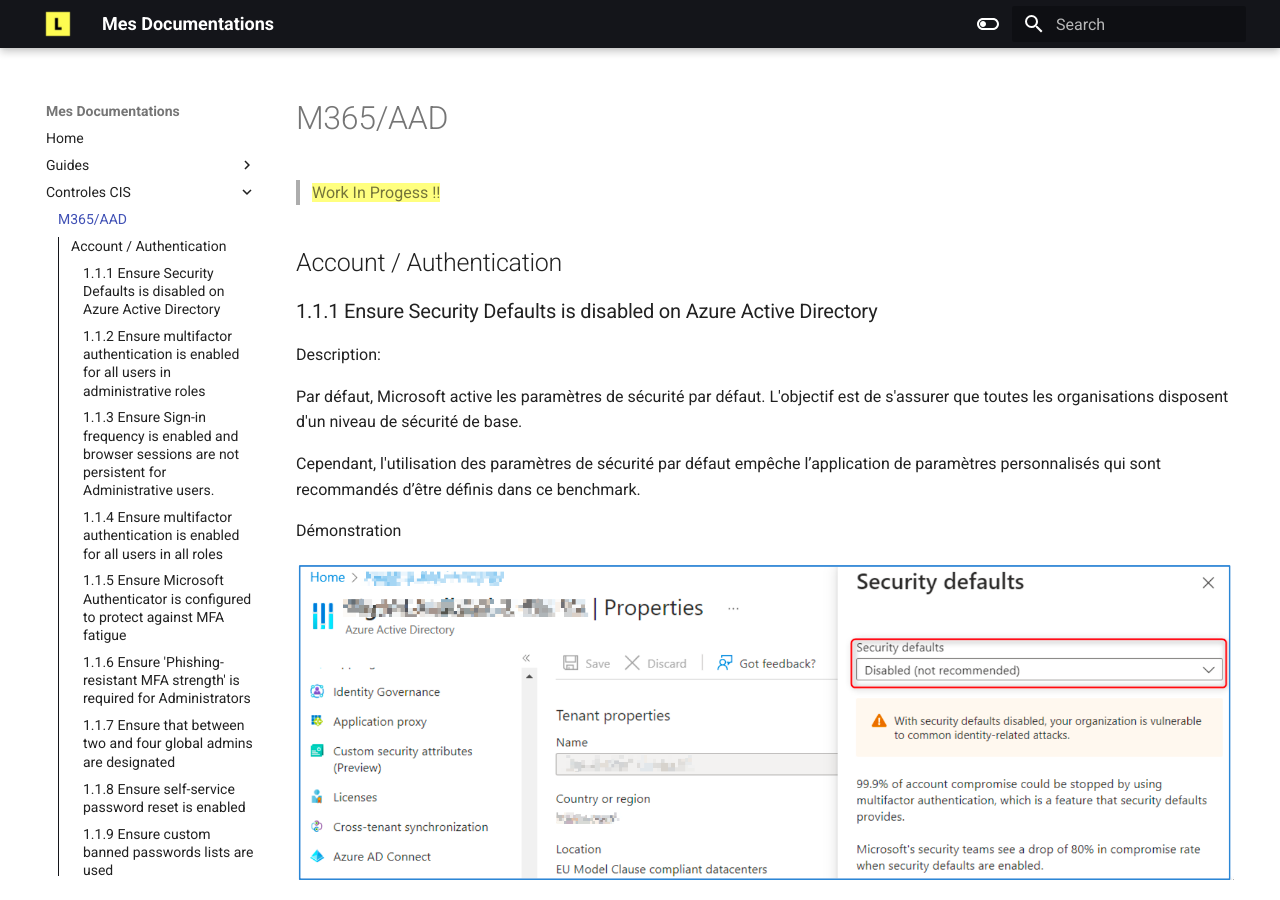
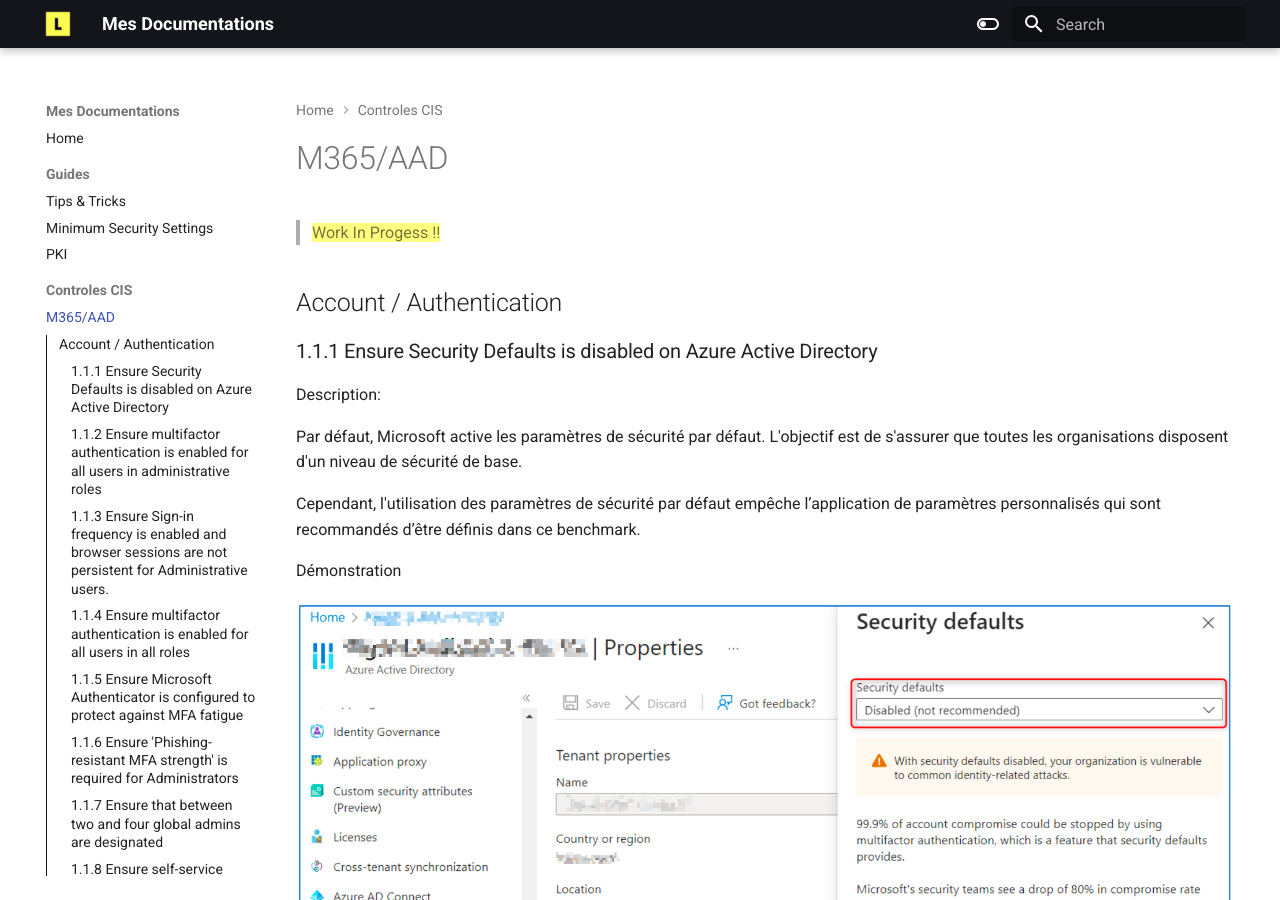
Before and after one commit to jipjab/docs, an MkDocs documentation site: the page built from docs/Controles-CIS.md, in a window 1280 px wide and 900 px high. Built offline with MkDocs 1.6.1 and Material for MkDocs 9.7.7, drawn with Linux system fonts in a browser that asks for light colours.

Commit message:
Update mkdocs.yml

```diff
--- a/mkdocs.yml
+++ b/mkdocs.yml
@@ -8,8 +8,9 @@
   features:
     #- navigation.tabs
     #- navigation.tabs.sticky
-    #- navigation.sections
-    #- navigation.path
+    - navigation.sections
+    - navigation.expand
+    - navigation.path
     - toc.integrate
     - search.suggest
     - search.highlight
```
